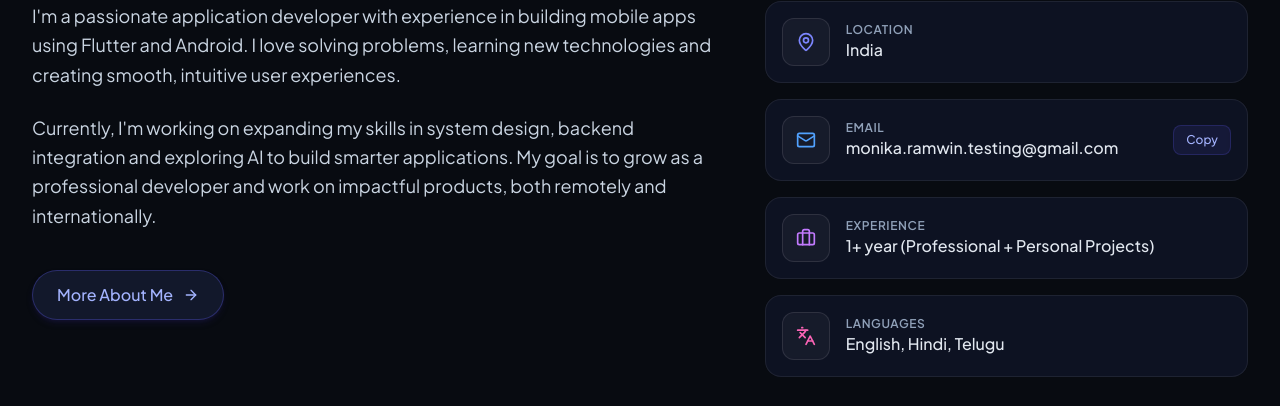
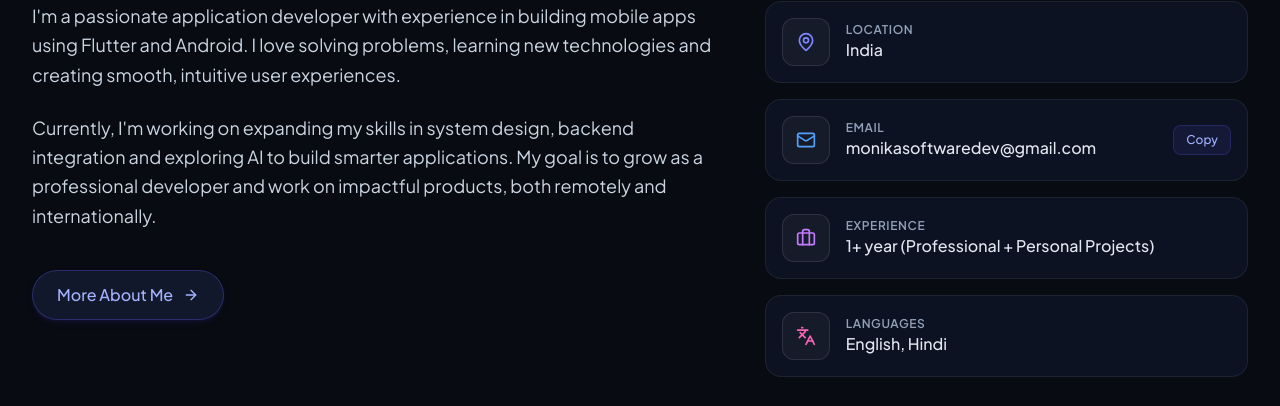
Before and after one commit to MONIKAvv/MyPortFolio, a React (Vite) app: page / in a window 1280 px wide. Shown: the part 935-1341 px from the top of the page. Built offline with nearby package versions, Linux system fonts and the light colour scheme.

Commit message:
changed text

```diff
--- a/src/data/portfolio.ts
+++ b/src/data/portfolio.ts
@@ -6,9 +6,9 @@ import stellapolarisImg from '../assets/stellapolaris.jpg';
 
 export const portfolioData: PortfolioData = {
   developer: {
-    name: 'Monika Ramwin',
+    name: 'Monika Kumari',
     firstName: 'Monika',
-    lastName: 'Ramwin',
+    lastName: 'Kumari',
     role: 'Flutter / Application Developer',
     greeting: "Hi, I'm",
     bioSummary:
@@ -35,21 +35,21 @@ export const portfolioData: PortfolioData = {
   socialLinks: [
     {
       name: 'GitHub',
-      url: 'https://github.com/monika',
+      url: 'https://github.com/MONIKAvv/',
       icon: 'Github',
-      ariaLabel: 'Monika Ramwin GitHub profile'
+      ariaLabel: 'Monika Kumari GitHub profile'
     },
     {
       name: 'LinkedIn',
       url: 'https://linkedin.com/in/monika',
       icon: 'Linkedin',
-      ariaLabel: 'Monika Ramwin LinkedIn profile'
+      ariaLabel: 'Monika Kumari LinkedIn profile'
     },
     {
       name: 'Email',
-      url: 'mailto:monika.ramwin.testing@gmail.com',
+      url: 'mailto:monikasoftwaredev@gmail.com',
       icon: 'Mail',
-      ariaLabel: 'Send email to Monika Ramwin'
+      ariaLabel: 'Send email to Monika'
     }
   ],
 
@@ -61,7 +61,7 @@ export const portfolioData: PortfolioData = {
     },
     {
       label: 'Email',
-      value: 'monika.ramwin.testing@gmail.com',
+      value: 'monikasoftwaredev@gmail.com',
       iconName: 'Mail'
     },
     {
@@ -71,7 +71,7 @@ export const portfolioData: PortfolioData = {
     },
     {
       label: 'Languages',
-      value: 'English, Hindi, Telugu',
+      value: 'English, Hindi',
       iconName: 'Languages'
     }
   ],
@@ -180,8 +180,8 @@ export const portfolioData: PortfolioData = {
         'BrainVault brings intelligent contextual note-taking, AI document summaries, semantic search, and multi-device cloud synchronization into a smooth, native Flutter experience powered by Google Gemini AI and Firebase cloud backend.',
       image: brainvaultImg,
       technologies: ['Flutter', 'Firebase', 'Gemini', 'Dart'],
-      githubUrl: 'YOUR_GITHUB_URL',
-      liveUrl: 'PROJECT_URL',
+      githubUrl: 'https://github.com/MONIKAvv/BrainVault',
+      liveUrl: 'https://github.com/MONIKAvv/BrainVault',
       highlights: [
         'Integrated Google Gemini LLM API for automated document summaries and insights',
         'Built reactive state management with Riverpod and offline-first Firestore sync',
@@ -240,7 +240,7 @@ export const portfolioData: PortfolioData = {
     },
     {
       id: 'exp-2',
-      period: '2023 – 2024',
+      period: '2026',
       role: 'Application Developer',
       companyOrContext: 'Insightse (School App)',
       description:
@@ -250,11 +250,21 @@ export const portfolioData: PortfolioData = {
     },
     {
       id: 'exp-3',
-      period: '2023',
+      period: '2026',
       role: 'Software Developer',
       companyOrContext: 'Stella Polaris (ERPNext)',
       description:
         'Contributed to Project Manager, Sales Invoice and Room Book modules.',
+      badge: 'Project',
+      isCurrent: false
+    },
+    {
+      id: 'exp-4',
+      period: '2025',
+      role: 'Software Developer Intern',
+      companyOrContext: 'FunMate',
+      description:
+        'Contributed to create a platform reward based application, where people can get reward while learning',
       badge: 'Project',
       isCurrent: false
     }
@@ -263,9 +273,9 @@ export const portfolioData: PortfolioData = {
   contactInfo: [
     {
       label: 'Email',
-      value: 'monika.ramwin.testing@gmail.com',
+      value: 'monikasoftwaredev@gmail.com',
       subtext: 'Send me an email',
-      href: 'mailto:monika.ramwin.testing@gmail.com',
+      href: 'mailto:monikasoftwaredev@gmail.com',
       iconName: 'Mail',
       type: 'email'
     },
@@ -273,15 +283,15 @@ export const portfolioData: PortfolioData = {
       label: 'LinkedIn',
       value: 'linkedin.com/in/monika',
       subtext: 'Connect with me',
-      href: 'https://linkedin.com/in/monika',
+      href: 'https://linkedin.com/in/monika2',
       iconName: 'Linkedin',
       type: 'linkedin'
     },
     {
       label: 'GitHub',
-      value: 'github.com/monika',
+      value: 'github.com/MONIKAvv',
       subtext: 'Check my work',
-      href: 'https://github.com/monika',
+      href: 'https://github.com/MONIKAvv',
       iconName: 'Github',
       type: 'github'
     },
```
